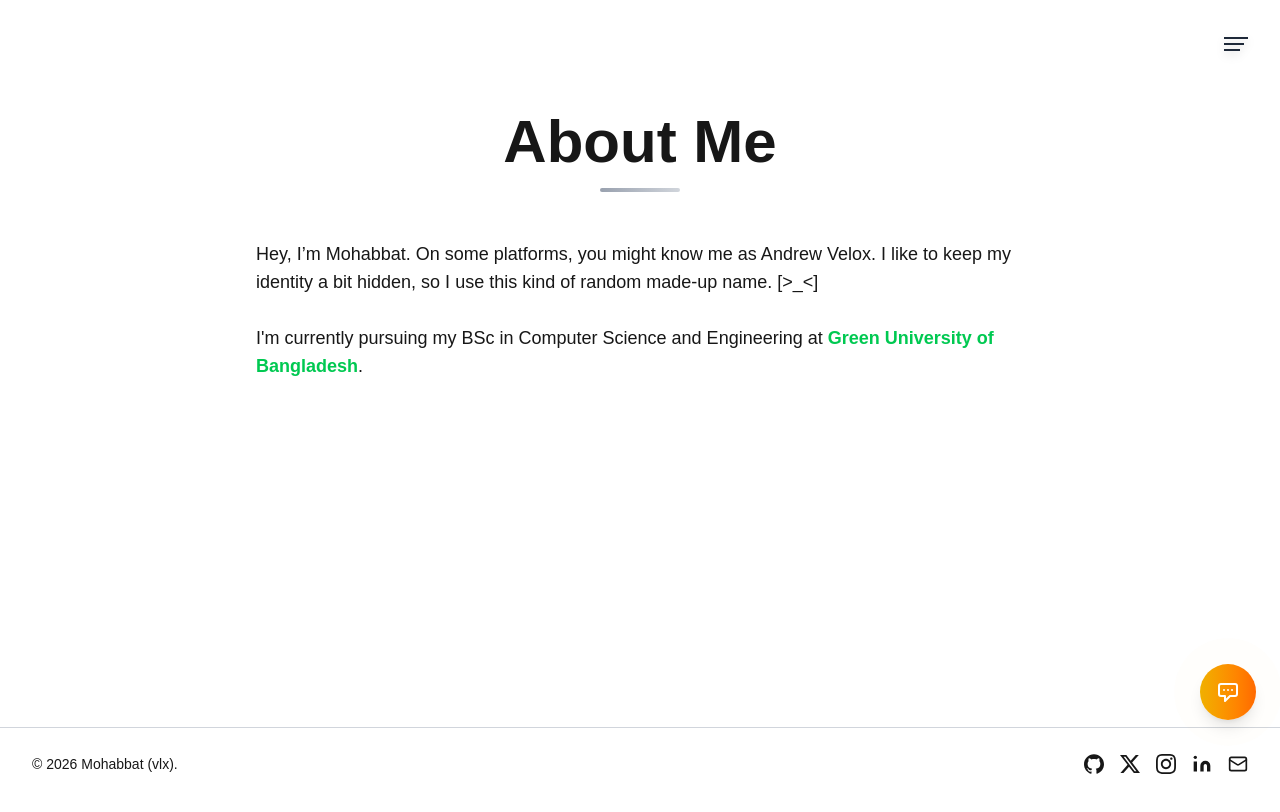
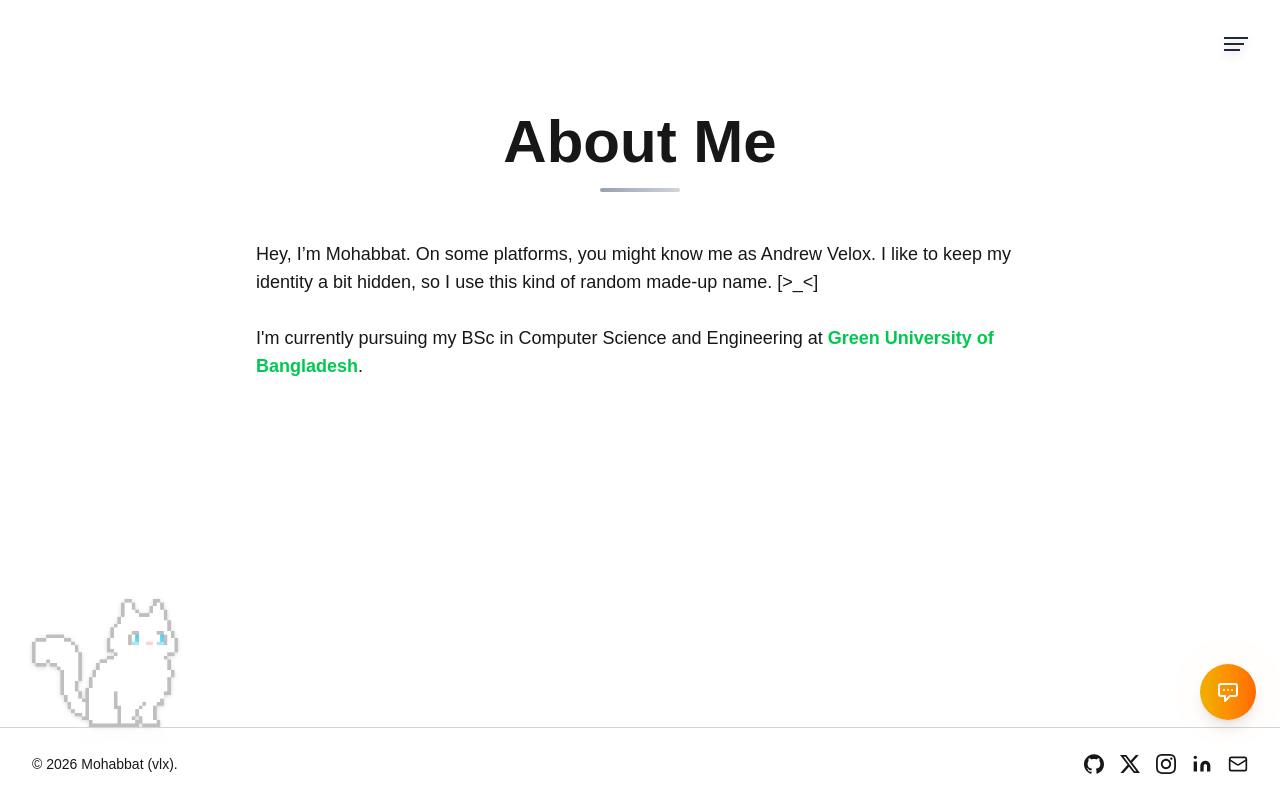
Before and after one commit to Andrew-Velox/andrew-velox.github.io, a Next.js app: page /about in a window 1280 px wide. Shown: the top 812 px of the page. Built offline with nearby package versions, Linux system fonts and the light colour scheme.

Commit message:
feat: pixel cat gif on footer

```diff
--- a/src/components/DynamicFooter.tsx
+++ b/src/components/DynamicFooter.tsx
@@ -65,7 +65,15 @@ export default function DynamicFooter() {
   const isNotHomePage = pathname !== '/';
 
   return (
-    <footer className={`fixed bottom-0 left-0 right-0 w-full flex flex-row items-center justify-between gap-4 py-3 sm:py-6 border-t backdrop-blur-md px-4 sm:px-8 text-sm ${
+    <div className="fixed bottom-0 left-0 right-0 z-40">
+      <img
+        src="/projects_img/cat_flip.gif"
+        alt="Sitting cat"
+        className="absolute left-4 sm:left-8 bottom-full h-30 sm:h-32 w-auto select-none pointer-events-none drop-shadow-sm"
+        loading="lazy"
+        style={{ marginBottom: '0px' }}
+      />
+      <footer className={`w-full flex flex-row items-center justify-between gap-4 py-3 sm:py-6 border-t backdrop-blur-md px-4 sm:px-8 text-sm ${
         isNotHomePage
           ? 'border-gray-300 dark:border-gray-700  dark:bg-black/10'
           : 'border-gray-200/20 dark:border-gray-800/20 bg-white/10 dark:bg-black/10'
@@ -83,5 +91,6 @@ export default function DynamicFooter() {
           ))}
         </div>
       </footer>
+    </div>
   );
 }
```
Also changed, not shown: public/projects_img/cat_flip.gif (added). Lines whose indentation alone changed are shown as unchanged.
